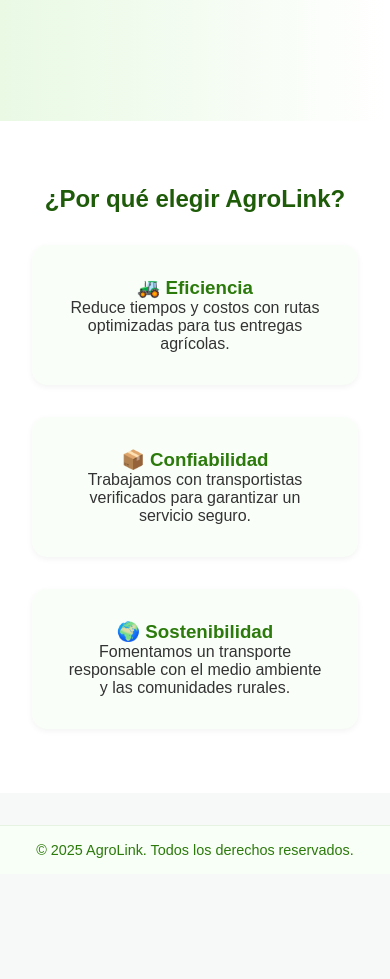
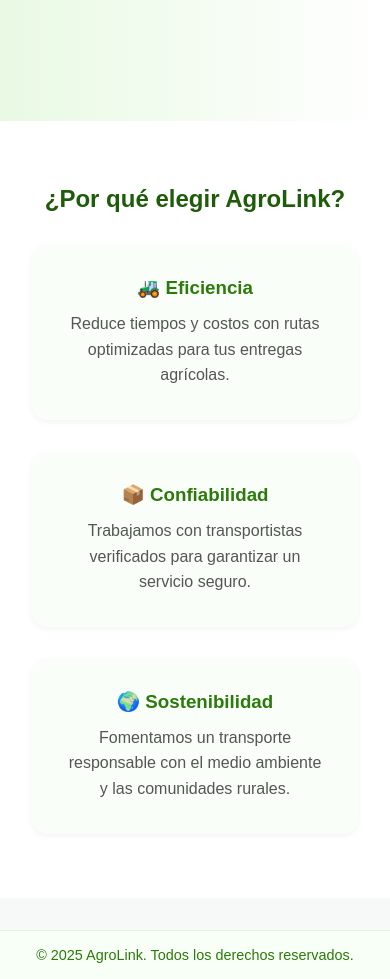
Before and after one commit to yelsin30/AgroLink_AOT, a plain HTML site: page Agrolink/index.html in a window 390 px wide. Shown: the part 620-1599 px from the top of the page. Before the commit the page ends 1494 px from the top, so only its background shows below. Drawn offline with Linux system fonts and the light colour scheme.

Commit message:
Move logo icon styling to stylesheet

```diff
--- a/Agrolink/css/style.css
+++ b/Agrolink/css/style.css
@@ -33,6 +33,11 @@ body {
   display: flex;
   align-items: center;
   gap: 10px;
+}
+
+.logo-icon {
+  color: #2b7a0b;
+  font-size: 1.8rem;
 }
 
 .logo img {
@@ -189,6 +194,60 @@ body {
   font-size: 1.1rem;
   margin-bottom: 2rem;
   color: #555;
+}
+
+/* =======================
+   FEATURES
+======================= */
+.features {
+  padding: 4rem 2rem;
+  text-align: center;
+  background-color: #fff;
+}
+
+.features h2 {
+  color: #1f5c0a;
+  margin-bottom: 2rem;
+}
+
+.features-grid {
+  display: flex;
+  flex-wrap: wrap;
+  justify-content: center;
+  gap: 2rem;
+  max-width: 1000px;
+  margin: 0 auto;
+}
+
+.feature-card {
+  background: #f9fff8;
+  border-radius: 15px;
+  box-shadow: 0 2px 6px rgba(0, 0, 0, 0.05);
+  padding: 2rem;
+  flex: 1;
+  min-width: 250px;
+  transition: transform 0.2s ease, box-shadow 0.2s ease;
+}
+
+.feature-card:hover {
+  transform: translateY(-4px);
+  box-shadow: 0 6px 14px rgba(0, 0, 0, 0.1);
+}
+
+.feature-card h3 {
+  color: #2b7a0b;
+  margin-bottom: 0.75rem;
+}
+
+.feature-card p {
+  color: #555;
+  line-height: 1.6;
+}
+
+@media (max-width: 600px) {
+  .feature-card {
+    min-width: 100%;
+  }
 }
 
 /* =======================
--- a/Agrolink/index.html
+++ b/Agrolink/index.html
@@ -20,7 +20,7 @@
     <header class="header">
         <!-- LOGO (actualizado con ícono tractor) -->
         <div class="logo">
-            <i class="fa-solid fa-tractor" style="color:#2b7a0b; font-size:1.8rem;"></i>
+            <i class="fa-solid fa-tractor logo-icon"></i>
             <h1>AgroLink</h1>
         </div>
 
@@ -53,28 +53,24 @@
     </main>
 
     <!-- ====== SECCIÓN DE VALORES / DESTACADOS ====== -->
-    <section class="features" style="padding: 4rem 2rem; text-align:center; background-color: #fff;">
-        <h2 style="color: #1f5c0a; margin-bottom: 2rem;">¿Por qué elegir AgroLink?</h2>
+    <section class="features">
+        <h2>¿Por qué elegir AgroLink?</h2>
 
-        <div
-            style="display: flex; flex-wrap: wrap; justify-content: center; gap: 2rem; max-width: 1000px; margin: 0 auto;">
-            <div
-                style="background: #f9fff8; border-radius: 15px; box-shadow: 0 2px 6px rgba(0,0,0,0.05); padding: 2rem; flex: 1; min-width: 250px;">
-                <h3 style="color: #2b7a0b;">🚜 Eficiencia</h3>
+        <div class="features-grid">
+            <article class="feature-card">
+                <h3>🚜 Eficiencia</h3>
                 <p>Reduce tiempos y costos con rutas optimizadas para tus entregas agrícolas.</p>
-            </div>
+            </article>
 
-            <div
-                style="background: #f9fff8; border-radius: 15px; box-shadow: 0 2px 6px rgba(0,0,0,0.05); padding: 2rem; flex: 1; min-width: 250px;">
-                <h3 style="color: #2b7a0b;">📦 Confiabilidad</h3>
+            <article class="feature-card">
+                <h3>📦 Confiabilidad</h3>
                 <p>Trabajamos con transportistas verificados para garantizar un servicio seguro.</p>
-            </div>
+            </article>
 
-            <div
-                style="background: #f9fff8; border-radius: 15px; box-shadow: 0 2px 6px rgba(0,0,0,0.05); padding: 2rem; flex: 1; min-width: 250px;">
-                <h3 style="color: #2b7a0b;">🌍 Sostenibilidad</h3>
+            <article class="feature-card">
+                <h3>🌍 Sostenibilidad</h3>
                 <p>Fomentamos un transporte responsable con el medio ambiente y las comunidades rurales.</p>
-            </div>
+            </article>
         </div>
     </section>
 
```
